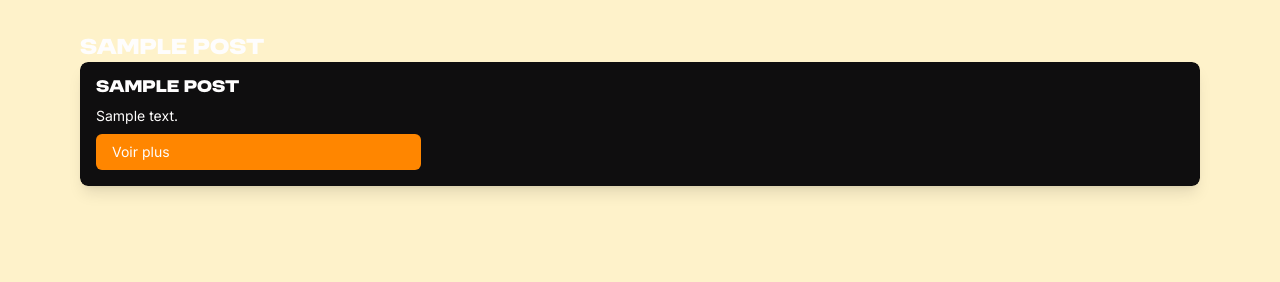
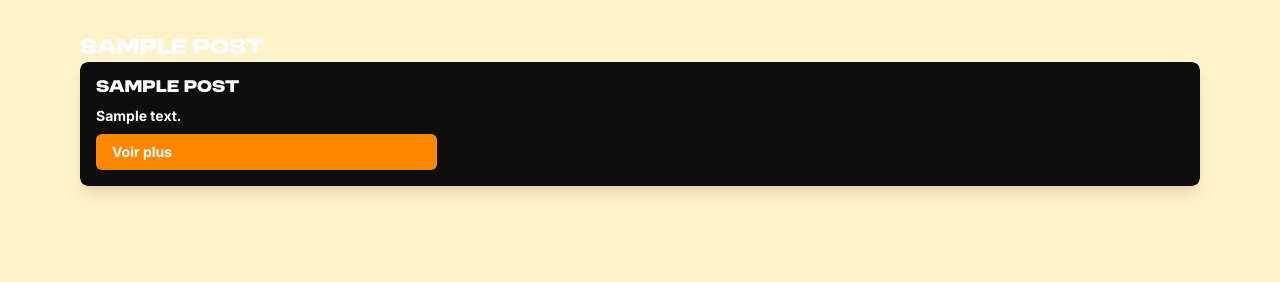
Before and after one commit to artlen2/PM4-EFC-Radio, a WordPress theme: template page-programmation.php in a window 1280 px wide; the page is wider, and only the part inside the window is pictured. Shown: the part 957-1239 px from the top of that part. Run offline with PHP 8.4 and a stand-in for WordPress, Linux system fonts and the light colour scheme; the site name, menu and one post (Sample post) are stand-ins, and other content is empty; style sheets or scripts are compiled from the project's sources.

Commit message:
edit template

```diff
--- a/templates/template-programmation.php
+++ b/templates/template-programmation.php
@@ -18,9 +18,9 @@ if (is_array($date)) {
 $image_alt = get_the_title();
 ?>
 
-<article class="grid gap-6 sm:grid-cols-1 md:grid-cols-2 lg:grid-cols-3 rounded-lg overflow-hidden shadow-lg bg-black <?php echo $has_image ? '' : ' programme-card--no-image'; ?>">
+<article class="grid sm:grid-cols-1 md:grid-cols-2 lg:grid-cols-3 rounded-lg overflow-hidden shadow-lg bg-black">
     <?php if ($image) : ?>
-        <figure class="bg-black">
+        <figure class="">
             <?php if (is_array($image) && !empty($image['ID'])) : ?>
                 <?php
                 $image_alt = !empty($image['alt']) ? $image['alt'] : $image_alt;
@@ -53,7 +53,7 @@ $image_alt = get_the_title();
         </figure>
     <?php endif; ?>
 
-    <div class="flex flex-col gap-2 p-4 justify-content space-between text-orange ">
+    <div class="flex flex-col gap-2 p-4 justify-content space-between text-orange font-weight:900 font-bold">
         <?php if ($date || $time_start || $time_end) : ?>
             <p class="mg-0.5 text-sm text-align-left font-weight:900 text-orange font-bold;">
                 <?php if ($date) : ?>
@@ -75,7 +75,7 @@ $image_alt = get_the_title();
             <div class="text-sm text-white text-align-left"><?php echo wp_kses_post($description); ?></div>
         <?php endif; ?>
 
-        <a class="margin-top-50 text-sm text-white bg-orange hover:text-black hover:bg-violet transition-colors duration-300 rounded-md py-2 px-4 transition-colors duration-300 font-weight:800" href="<?php echo esc_url(get_permalink()); ?>">
+        <a class="margin-top-30 text-sm text-white bg-orange hover:text-black hover:bg-violet transition-colors duration-300 rounded-md py-2 px-4 transition-colors duration-300 font-weight:800" href="<?php echo esc_url(get_permalink()); ?>">
             Voir plus
         </a>
     </div>
```
